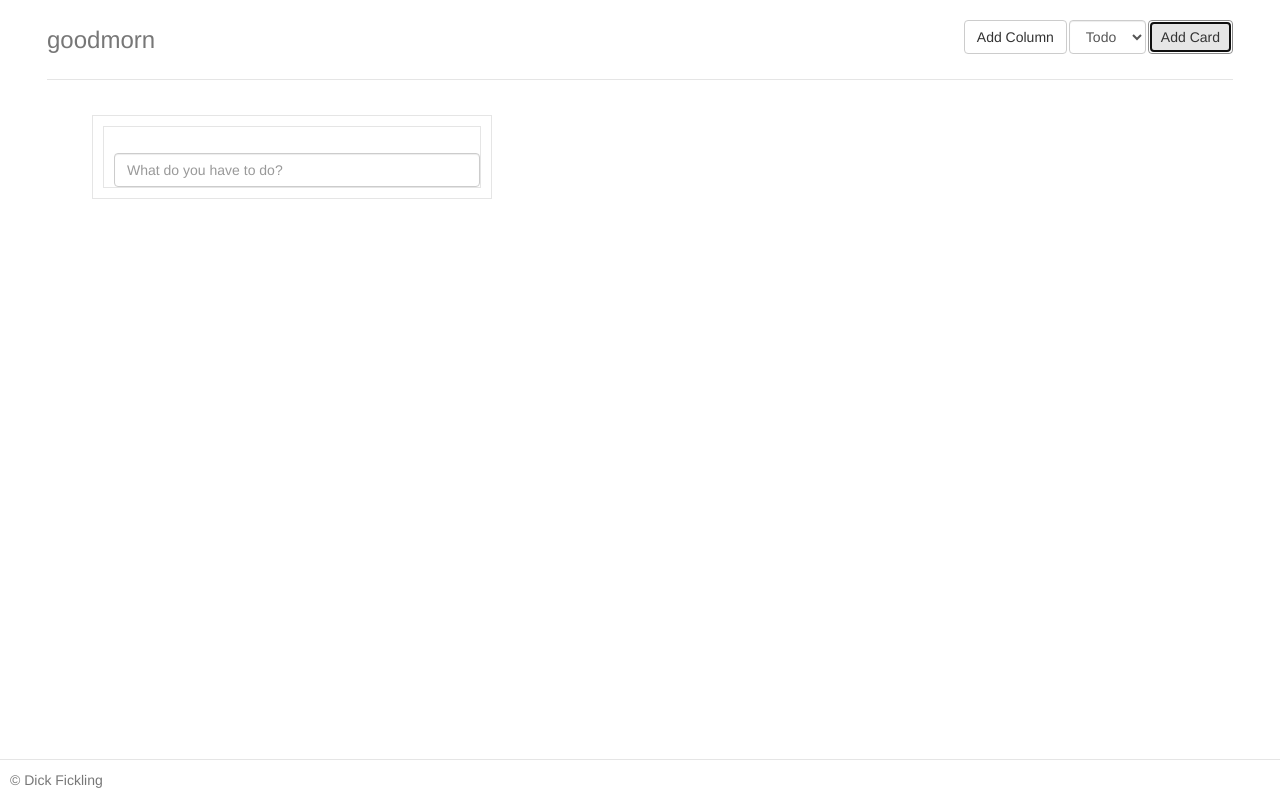
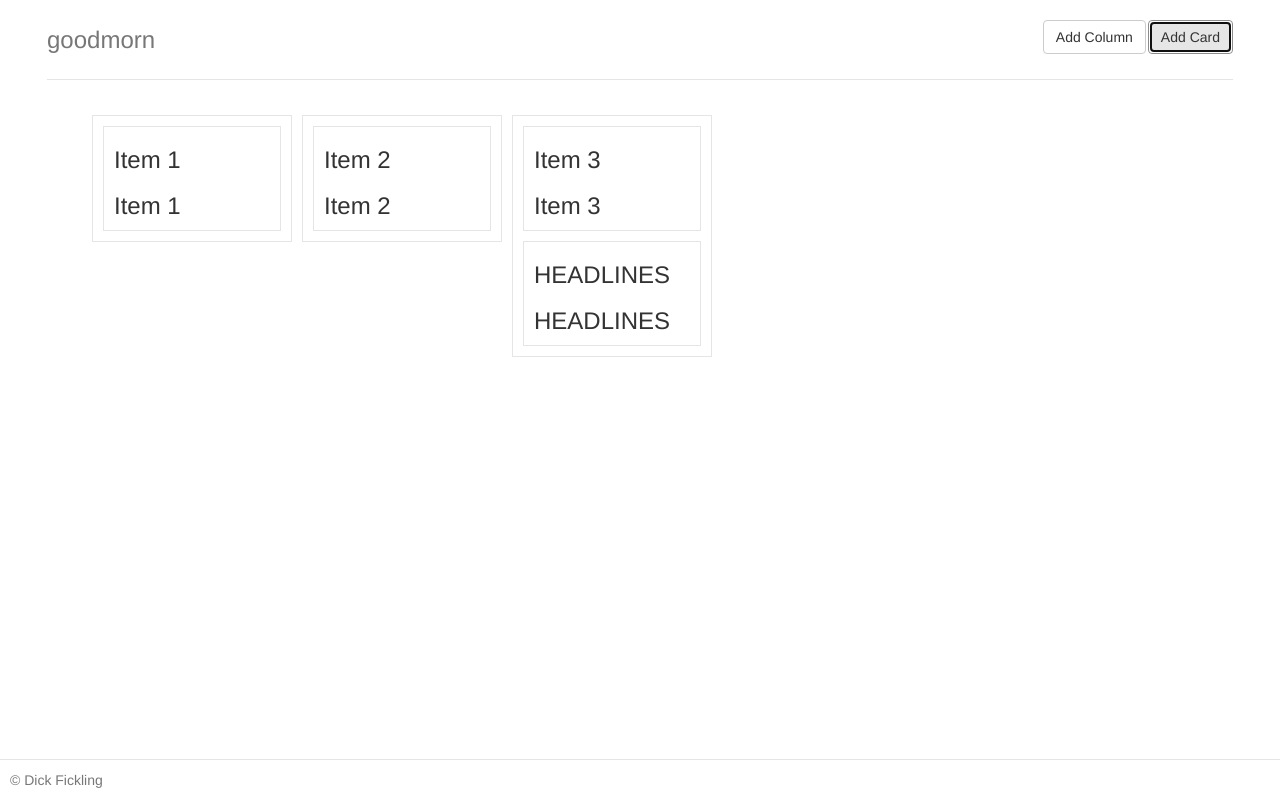
Before and after one commit to dickfickling/goodmorn, a website: page app/index.html in a window 1280 px wide. Both pictures are taken after a click on the button "Add Card". Drawn offline with nearby package versions, Linux system fonts and the light colour scheme; files that its build step writes are made by us from their sources.

Commit message:
Revert "This is so bad omg"
This reverts commit 1a58098c75c503f94f878d9d0e1c97f8b83fecd7.

```diff
--- a/app/index.html
+++ b/app/index.html
@@ -26,7 +26,6 @@
             <div class="header">
                 <ul class="nav nav-pills pull-right">
                     <li><button type="button" class="btn btn-default" id="addColumnButton">Add Column</button></li>
-                    <li><span id="cardTypes"></span></li>
                     <li><button type="button" class="btn btn-default" id="addCardButton">Add Card</button></li>
                 </ul>
                 <h3 class="text-muted">goodmorn</h3>
@@ -66,10 +65,6 @@
         <script src="../bower_components/bootstrap/js/tab.js"></script>
         <!-- endbuild -->
 
-        <!-- Card Types -->
-        <script src="scripts/cards.js"></script>
-        <!-- end card types -->
-
         <!-- build:js({app,.tmp}) scripts/main.js -->
         <script src="scripts/main.js"></script>
         <!-- endbuild -->
--- a/app/scripts/cards.js
+++ /dev/null
@@ -1,62 +0,0 @@
-var CardType = Backbone.Model.extend({
-  defaults: {
-    name: '',
-    render: function() { return this.render(); }
-  }
-});
-
-var Todo = CardType.extend({
-  defaults: {
-    name: 'Todo',
-    render: function () { return this.render(); }
-  },
-  render: function () {
-    var todos = JSON.parse(localStorage.getItem('todo')) || [];
-    var html = '<ul id="todo" class="cardType">';
-    _.each(todos, function (todo) {
-      html += '<li><h3>' + todo + '</h3></li>';
-    });
-    html += '</ul>';
-    html += '<input class="form-control" id="newTodo" placeHolder="What do you have to do?">';
-    return html;
-  }
-});
-
-var CardTypeView = Backbone.View.extend({
-  tagName: 'option',
-  className: 'cardType',
-
-  render: function () {
-    this.$el.html(this.model.get('name'));
-    return this;
-  }
-});
-
-var CardTypes = Backbone.Collection.extend({
-  model: function (attrs, options) {
-    switch (attrs.type) {
-      case 'Todo':
-        return new Todo(attrs, options);
-        break;
-      default:
-        return null;
-    }
-  }
-
-});
-
-var cardTypesList = new CardTypes([
-    { type: 'Todo' }
-    ]);
-
-var CardTypesView = Backbone.View.extend({
-  tagName: 'select',
-  id: 'cardTypes',
-  className: 'form-control',
-  render: function () {
-    _.each(this.collection.models, function (cardType) {
-      this.$el.append(new CardTypeView({model: cardType}).render().el);
-    }, this);
-    return this;
-  }
-});
--- a/app/scripts/main.js
+++ b/app/scripts/main.js
@@ -2,7 +2,7 @@ var Card = Backbone.Model.extend({
   defaults: {
     column: 0,
     row: 0,
-    cardTypeName: null
+    title: ''
   }
 });
 
@@ -31,11 +31,7 @@ var CardView = Backbone.View.extend({
 
     render: function () {
       var button = '<button class="close glyphicon glyphicon-remove"></button>';
-      var name = this.model.get('cardTypeName');
-      var cardType = cardTypesList.findWhere({name: name});
-      var render = cardType.get('render').bind(cardType);
-
-      this.$el.html(button + render());
+      this.$el.html(button + new Array(3).join('<h3>' + this.model.get('title') + '</h3>'));
       return this;
     },
 
@@ -164,13 +160,12 @@ var ColumnView = Backbone.View.extend({
 
 $(function () {
   var cards = new CardColumn(JSON.parse(localStorage.getItem('cards')) ||
-    []);
+    [{ row: 0, column: 0, title: 'Item 1' },
+    { row: 0, column: 1, title: 'Item 2' },
+    { row: 0, column: 2, title: 'Item 3' },
+    ]);
 
   var columnList = new ColumnView({collection: cards});
-
-  var cardTypesViews = new CardTypesView({collection: cardTypesList});
-
-  $('#cardTypes').append(cardTypesViews.render().$el);
 
   $('#dashboard').append(columnList.render().$el);
 
@@ -197,21 +192,11 @@ $(function () {
       .map(function (el) {
         return el.attributes.row;
       }));
-    var name = $('#cardTypes').find(':selected').text();
     columnList.collection.add({
       row: maxRowInLastColumn == -Infinity ? 0 : maxRowInLastColumn + 1,
       column: columnList._numColumns - 1,
-      cardTypeName: name
+      title: 'HEADLINES'
     });
   });
-    $('#newTodo').keyup(function (event) {
-      var todos = JSON.parse(localStorage.getItem('todo')) || [];
-      if (event.which == 13) {
-        todos.push($(this).val());
-        $('#todo').append('<li><h3>' + $(this).val() + '</li></h3>');
-        $(this).val('');
-        localStorage.setItem('todo', JSON.stringify(todos));
-      }
-    });
 
 });
--- a/app/styles/main.css
+++ b/app/styles/main.css
@@ -18,12 +18,6 @@ body {
   padding-left: 10px;
   margin: 10px;
   background: #FFF;
-}
-
-.cardType {
-  list-style-type: none;
-  padding-left: 0px;
-  padding-right: 10px;
 }
 
 #dashboard {
@@ -64,7 +58,7 @@ body {
   min-height: 60px;
   list-style-type: none;
   float: left;
-  min-width: 400px;
+  min-width: 200px;
   padding: 0px;
   margin: 5px;
   margin-bottom: 40px;
```
